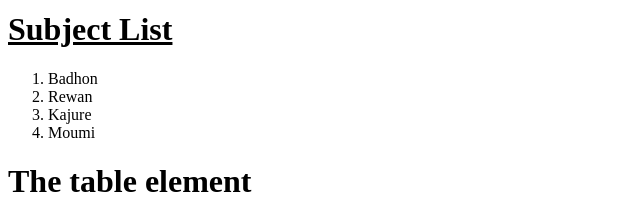
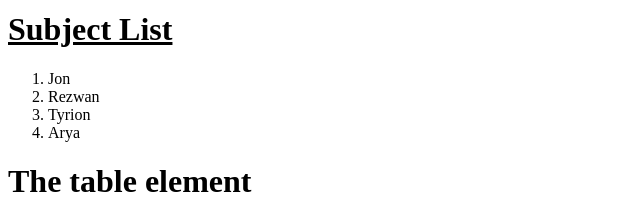
Before and after one commit to 0x-rezwan/My-second-website, a plain HTML site: page index.html in a window 1280 px wide. Shown: the part 478-696 px from the top of the page, 0-640 px from the left. Drawn offline with Linux system fonts and the light colour scheme.

Commit message:
third commit list correction

```diff
--- a/index.html
+++ b/index.html
@@ -37,10 +37,10 @@
 </dl>
 <h1><u>Subject List</u></h1>
 <ol type="1">
-    <li>Badhon</li>
-    <li>Rewan</li>
-    <li>Kajure</li>
-    <li>Moumi</li>
+    <li>Jon</li>
+    <li>Rezwan</li>
+    <li>Tyrion</li>
+    <li>Arya</li>
 </ol>
 <h1>The table element</h1>
 
```
